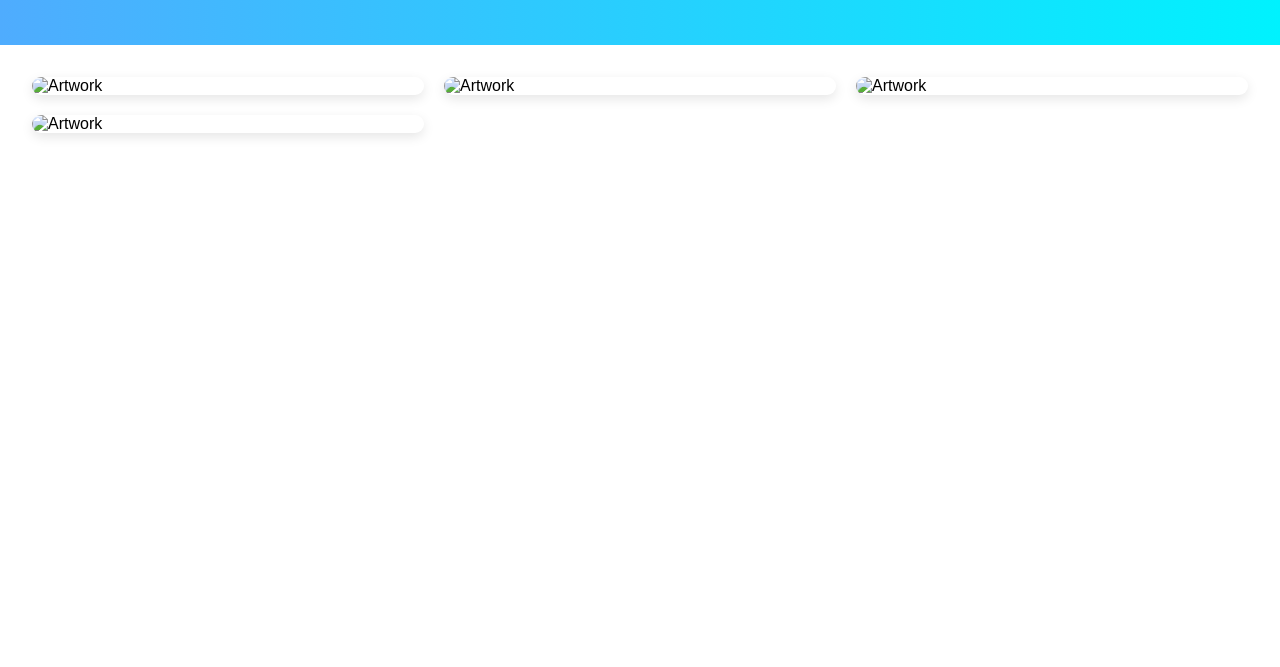
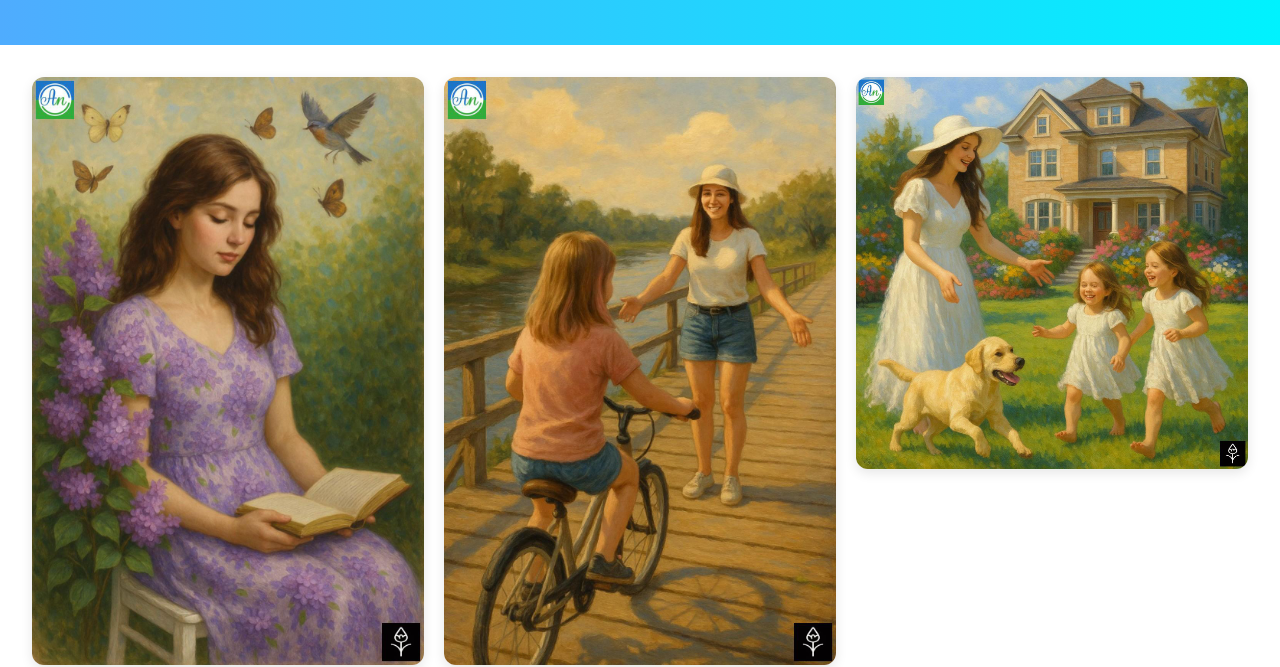
Before and after one commit to Angoworld/aniart-gallery-, a plain HTML site: page index.html in a window 1280 px wide. Shown: the part 133-800 px from the top of the page. Drawn offline with Linux system fonts and the light colour scheme.

Commit message:
Update index.html

```diff
--- a/index.html
+++ b/index.html
@@ -35,10 +35,10 @@
     <p>Beautiful artwork with personal branding</p>
   </header>
   <div class="gallery">
-    <img src="image5.jpg" alt="Artwork">
-    <img src="image7.jpg" alt="Artwork">
-    <img src="image8.jpg" alt="Artwork">
-    <img src="image9.jpg" alt="Artwork">
+    <img src="images/image5.jpg" alt="Artwork">
+    <img src="images/image7.jpg" alt="Artwork">
+    <img src="images/image8.jpg" alt="Artwork">
+    <img src="images/image9.jpg" alt="Artwork">
   </div>
 </body>
 </html>
```
